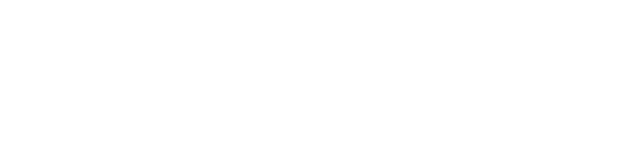
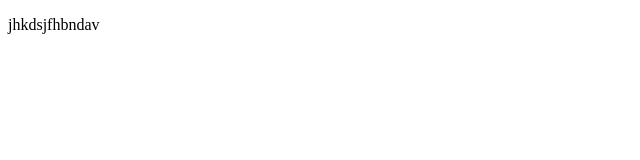
Before and after one commit to pronoy656/first-git-hub-repo, a plain HTML site: page index.html in a window 1280 px wide. Shown: the whole page, without its empty margins (0-640 px from the left). Drawn offline with Linux system fonts and the light colour scheme.

Commit message:
p tag added

```diff
--- a/index.html
+++ b/index.html
@@ -6,6 +6,6 @@
     <title>My First Github Repo</title>
 </head>
 <body>
-
+    <p>jhkdsjfhbndav</p>
 </body>
 </html>
```
